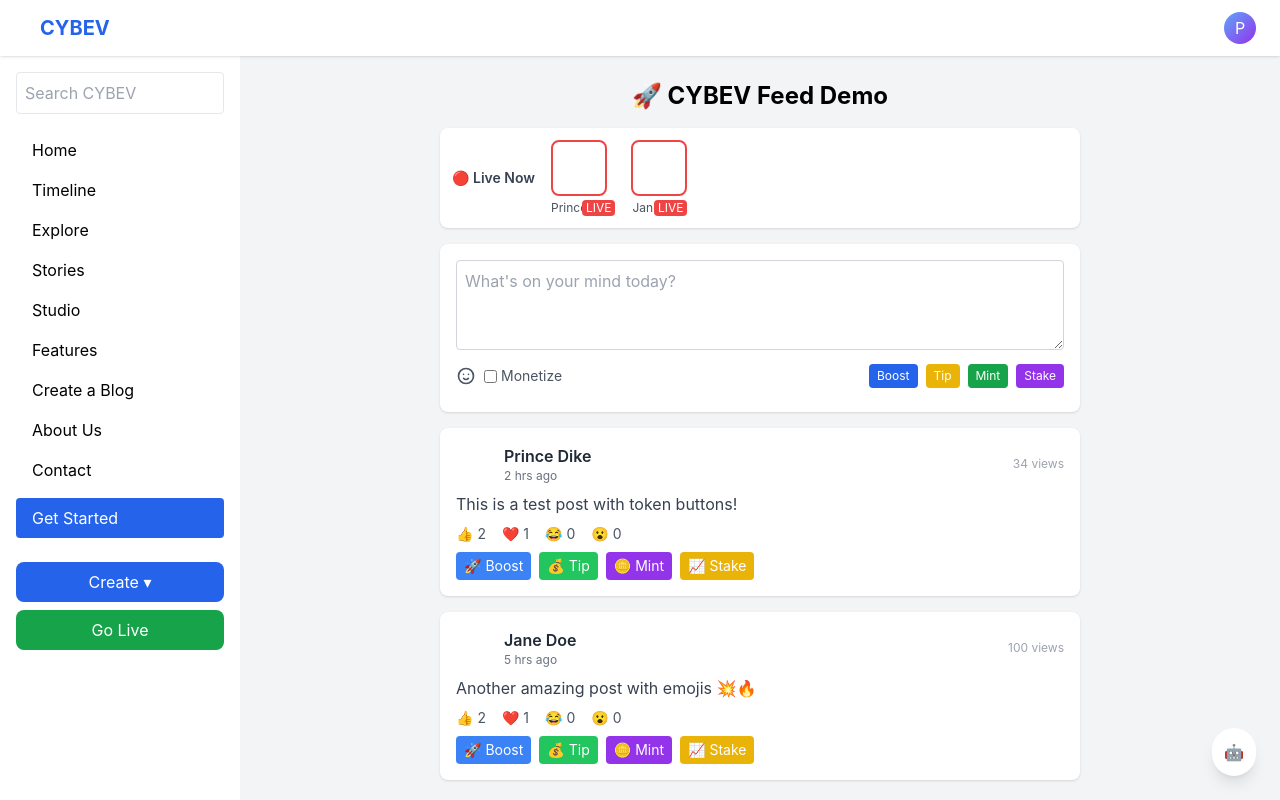
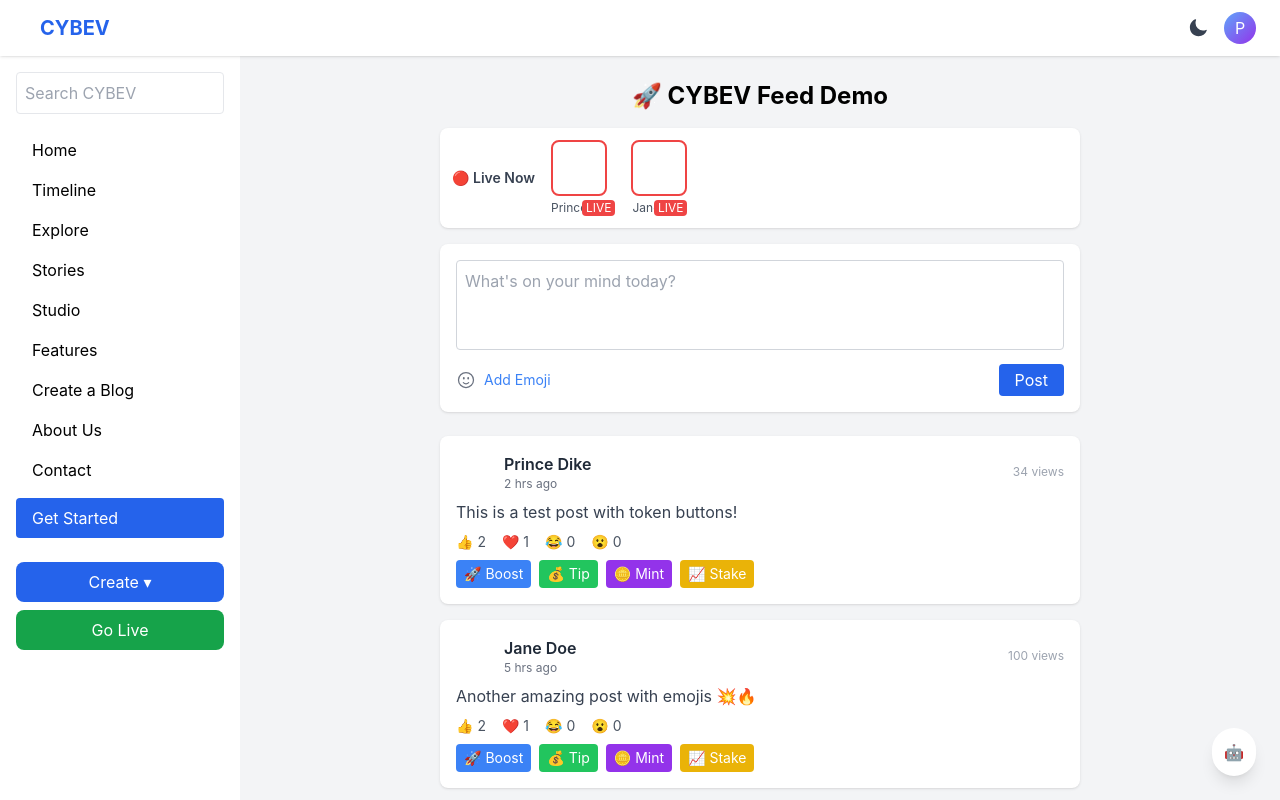
Before and after one commit to cybev1/cybev-frontend, a Next.js app: page /feed in a window 1280 px wide. Built offline with nearby package versions, Linux system fonts and the light colour scheme; some icons are missing.

Commit message:
Add files via upload

```diff
--- a/components/social/PostComposer.jsx
+++ b/components/social/PostComposer.jsx
@@ -1,51 +1,22 @@
-
-import React, { useState } from 'react';
-import { EmojiHappyIcon, CashIcon } from '@heroicons/react/outline';
+import React from 'react';
+import { FaceSmileIcon } from '@heroicons/react/24/outline';
 
 export default function PostComposer() {
-  const [content, setContent] = useState('');
-  const [monetize, setMonetize] = useState(false);
-  const [emojiPickerOpen, setEmojiPickerOpen] = useState(false);
-
-  const addEmoji = (emoji) => {
-    setContent(prev => prev + emoji);
-    setEmojiPickerOpen(false);
-  };
-
   return (
-    <div className="bg-white dark:bg-gray-800 p-4 rounded-lg shadow mb-4">
+    <div className="bg-white dark:bg-gray-800 p-4 rounded-lg shadow mb-6">
       <textarea
-        value={content}
-        onChange={(e) => setContent(e.target.value)}
+        className="w-full p-2 border border-gray-300 dark:border-gray-600 rounded resize-none"
+        rows="3"
         placeholder="What's on your mind today?"
-        className="w-full p-2 border border-gray-300 dark:border-gray-700 rounded mb-2 dark:bg-gray-900 dark:text-white"
-        rows={3}
-      />
-      <div className="flex items-center justify-between mb-2">
-        <div className="flex items-center space-x-2">
-          <button onClick={() => setEmojiPickerOpen(prev => !prev)} className="text-gray-600 dark:text-gray-300">
-            <EmojiHappyIcon className="w-5 h-5" />
-          </button>
-          {emojiPickerOpen && (
-            <div className="flex space-x-1 p-1 bg-gray-100 dark:bg-gray-700 rounded shadow">
-              {['👍', '🔥', '😂', '❤️', '🙏'].map(emoji => (
-                <button key={emoji} onClick={() => addEmoji(emoji)} className="text-xl">
-                  {emoji}
-                </button>
-              ))}
-            </div>
-          )}
-          <label className="flex items-center text-sm space-x-1 cursor-pointer">
-            <input type="checkbox" checked={monetize} onChange={() => setMonetize(!monetize)} />
-            <span className="text-gray-600 dark:text-gray-300">Monetize</span>
-          </label>
+      ></textarea>
+      <div className="flex items-center justify-between mt-2">
+        <div className="flex space-x-2 items-center">
+          <FaceSmileIcon className="w-5 h-5 text-gray-500" />
+          <button className="text-blue-500 text-sm">Add Emoji</button>
         </div>
-        <div className="flex space-x-2">
-          <button className="bg-blue-600 hover:bg-blue-700 text-white px-2 py-1 rounded text-xs">Boost</button>
-          <button className="bg-yellow-500 hover:bg-yellow-600 text-white px-2 py-1 rounded text-xs">Tip</button>
-          <button className="bg-green-600 hover:bg-green-700 text-white px-2 py-1 rounded text-xs">Mint</button>
-          <button className="bg-purple-600 hover:bg-purple-700 text-white px-2 py-1 rounded text-xs">Stake</button>
-        </div>
+        <button className="px-4 py-1 bg-blue-600 text-white rounded hover:bg-blue-700">
+          Post
+        </button>
       </div>
     </div>
   );
```
